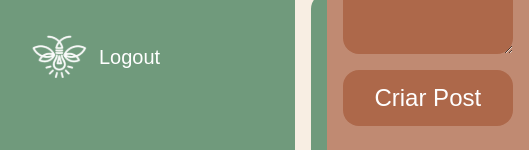
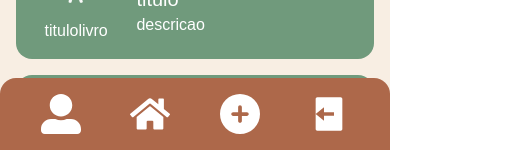
Before and after one commit to nogueiraluiz/modelagem-2024-3, a Next.js app in the folder site-fontEnd/keeplit/: page / in a window 390 px wide. Shown: the part 694-844 px from the top of the page, 529 px wide, since content can reach past the window. Built offline with nearby package versions, Linux system fonts and the light colour scheme.

Commit message:
torna home responsiva

```diff
--- a/site-fontEnd/keeplit/src/app/page.tsx
+++ b/site-fontEnd/keeplit/src/app/page.tsx
@@ -10,7 +10,7 @@ export default function Home() {
   return (
     <main className="flex flex-row flex-nowrap justify-start items-start bg-[#F8EEE3]">
       <Sidebar caminhoimagem="/logo.svg" nomeusuario="lele" />
-      <div className="flex flex-col grow gap-4 p-4 h-screen overflow-y-scroll">
+      <div className="flex flex-col grow gap-4 p-4 h-screen overflow-y-scroll pb-24 xl:pb-4">
         <div className="border-2 rounded-3xl border-black  flex flex-row flex-nowrap items-center gap-2 p-2">
           <FiSearch color="black" className="w-8 h-8" />
           <input type="text" placeholder="Pesquisar" className=" bg-[#F8EEE3] text-black w-full p-2   rounded-2xl focus:outline-none text-2xl" />
@@ -24,6 +24,5 @@ export default function Home() {
       </div>
       <Criaposts />
     </main>
-
   );
 }
--- a/site-fontEnd/keeplit/src/components/ui/criapost.tsx
+++ b/site-fontEnd/keeplit/src/components/ui/criapost.tsx
@@ -5,12 +5,25 @@ import React, { useState, useRef, ChangeEvent, useEffect } from "react";
 import { BsFileImage } from "react-icons/bs";
 import { MdOutlineClose } from "react-icons/md";
 import { Rating } from 'react-simple-star-rating';
+import { FaUserAlt, FaHome } from "react-icons/fa";
+import { RiLogoutBoxFill } from "react-icons/ri";
+import { FaCirclePlus } from "react-icons/fa6";
+import ReactDOM from 'react-dom';
 
 export default function Criaposts() {
     const [selectedFile, setSelectedFile] = useState<File | null>(null);
     const [imagePreview, setImagePreview] = useState<string | null>(null);
     const [rating, setRating] = useState<number>(0);
+    const [showModal, setShowModal] = useState(false);
+    const [isMobile, setIsMobile] = useState(false);
     const fileInputRef = useRef<HTMLInputElement>(null);
+
+    useEffect(() => {
+        const checkMobile = () => setIsMobile(window.innerWidth < 1280);
+        checkMobile();
+        window.addEventListener('resize', checkMobile);
+        return () => window.removeEventListener('resize', checkMobile);
+    }, []);
 
     const handleFileChange = (e: ChangeEvent<HTMLInputElement>) => {
         const file = e.target.files?.[0];
@@ -23,22 +36,48 @@ export default function Criaposts() {
     const handleRemoveImage = () => {
         setImagePreview(null);
         setSelectedFile(null);
-        if (fileInputRef.current) {
-            fileInputRef.current.value = '';
-        }
+        if (fileInputRef.current) fileInputRef.current.value = '';
     };
 
     useEffect(() => {
         return () => {
-            if (imagePreview) {
-                URL.revokeObjectURL(imagePreview);
-            }
+            if (imagePreview) URL.revokeObjectURL(imagePreview);
         };
     }, [imagePreview]);
 
-    return (
-        <aside>
-            <form className="h-screen bg-bgmarrom text-white flex flex-col items-center justify-between p-4" action={"https://eoje0c7ntv4t3if.m.pipedream.net"} method="post">
+    const Modal = ({ children }: { children: React.ReactNode }) => {
+        const [portalElement, setPortalElement] = useState<HTMLElement | null>(null);
+
+        useEffect(() => {
+            const element = document.createElement('div');
+            document.body.appendChild(element);
+            setPortalElement(element);
+            return () => { document.body.removeChild(element) };
+        }, []);
+
+        return portalElement ? ReactDOM.createPortal(
+            <div className="fixed inset-0 bg-black bg-opacity-50 flex items-center justify-center z-[9999]"
+                onClick={() => setShowModal(false)}>
+                <div className="bg-bgmarrom rounded-2xl p-4 w-full max-w-lg mx-4 relative h-[90vh]"
+                    onClick={(e) => e.stopPropagation()}>
+                    <button
+                        onClick={() => setShowModal(false)}
+                        className="absolute top-4 right-4 text-white text-2xl hover:text-red-500">
+                        ×
+                    </button>
+                    <div className="overflow-y-auto h-full p-2">
+                        {children}
+                    </div>
+                </div>
+            </div>,
+            portalElement
+        ) : null;
+    };
+
+    const OriginalForm = () => (
+        <form className="xl:flex h-full bg-bgmarrom text-white flex-col items-center justify-between p-4"
+            action={"https://eoje0c7ntv4t3if.m.pipedream.net"}
+            method="post">
             <Title title="Novo Post" />
             <input
                 type="text"
@@ -117,10 +156,41 @@ export default function Criaposts() {
                 placeholder="Escreva sua resenha"
                 className="w-full grow p-2 my-2 bg-marrom placeholder:text-white rounded-2xl min-h-[200px] focus:outline-none text-2xl"
                 required
-                >
-                </textarea>
-                <input type="submit" value="Criar Post" className="w-full p-2 my-2 bg-marrom text-white rounded-2xl min-h-14 focus:outline-none text-2xl cursor-pointer" />
+            />
+            <input
+                type="submit"
+                value="Criar Post"
+                className="w-full p-2 my-2 bg-marrom text-white rounded-2xl min-h-14 focus:outline-none text-2xl cursor-pointer"
+            />
         </form>
+    );
+
+    return (
+        <div>
+            {/* Versão Desktop */}
+            <aside className="h-screen hidden xl:block">
+                <OriginalForm />
             </aside>
+
+            {/* Versão Mobile */}
+            {isMobile && (
+                <>
+                    {showModal && (
+                        <Modal>
+                            <OriginalForm />
+                        </Modal>
+                    )}
+                    <div className="xl:hidden fixed bg-marrom w-screen bottom-0 right-0 p-4 flex flex-row flex-nowrap justify-around items-center text-white text-2xl rounded-t-2xl z-[9998]">
+                        <FaUserAlt className="sm:w-[50px] sm:h-[50px] w-10 h-10" />
+                        <FaHome className="sm:w-[50px] sm:h-[50px] w-10 h-10" />
+                        <FaCirclePlus
+                            className="sm:w-[50px] sm:h-[50px] w-10 h-10 cursor-pointer hover:text-[#E2AC59]"
+                            onClick={() => setShowModal(true)}
+                        />
+                        <RiLogoutBoxFill className="sm:w-[50px] sm:h-[50px] w-10 h-10" />
+                    </div>
+                </>
+            )}
+        </div>
     )
 }
--- a/site-fontEnd/keeplit/src/components/ui/sidebar.tsx
+++ b/site-fontEnd/keeplit/src/components/ui/sidebar.tsx
@@ -8,7 +8,7 @@ interface SidebarProps {
 
 export default function Sidebar({ nomeusuario, caminhoimagem }: SidebarProps) {
     return (
-        <aside className="h-screen min-w-fit bg-verde text-white flex flex-col justify-between">
+        <aside className="xl:flex h-screen min-w-fit bg-verde text-white hidden flex-col justify-between">
             <div>
                 <div className="flex flex-row items-center flex-nowrap justify-around p-4">
                     <Image src="/logo.svg" width={100} height={100} alt="KeepLit" />
```
Lines whose indentation alone changed are shown as unchanged.
